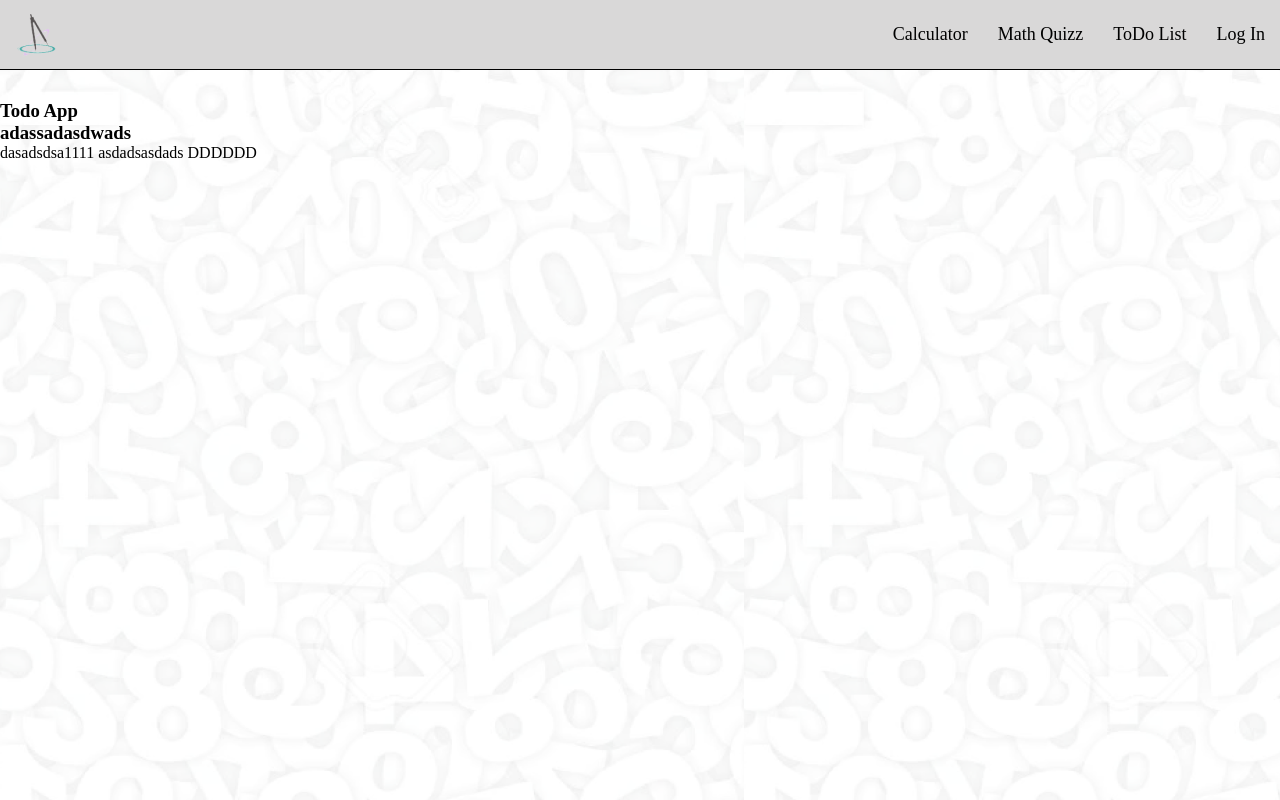
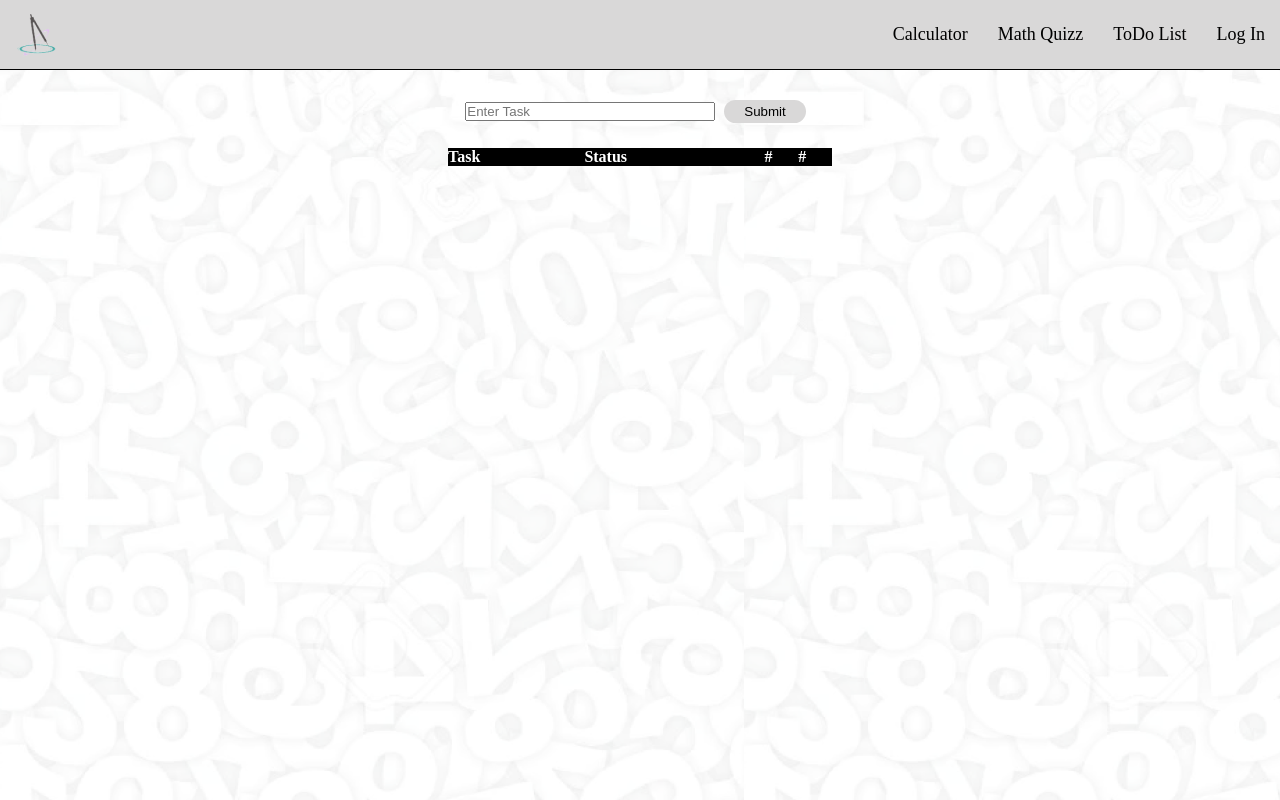
Before and after one commit to dnscrst/utility-project, a Vue app: page /todolist in a window 1280 px wide. Built offline with nearby package versions, Linux system fonts and the light colour scheme.

Commit message:
Added the Todo List feauture

```diff
--- a/package.json
+++ b/package.json
@@ -15,6 +15,7 @@
     "vuex": "^3.6.2"
   },
   "devDependencies": {
+    "@fortawesome/fontawesome-free": "^6.2.0",
     "@vue/cli-plugin-babel": "~5.0.0",
     "@vue/cli-plugin-router": "~5.0.0",
     "@vue/cli-plugin-vuex": "~5.0.0",
--- a/src/components/ToDoList.vue
+++ b/src/components/ToDoList.vue
@@ -1,17 +1,158 @@
 <template>
-    <div>
-dasadsdsa1111
-asdadsasdads
-DDDDDD
+    <div class="container">
+        <main>
+        <div class="submit-form">
+             <form>
+                <label>
+                    <input v-model="task" type="text" placeholder="Enter Task" id="input-control">
+                     <button @click="submitTask">Submit</button>
+                </label>
+             </form>
+        </div>
+        <div class="table-form">
+          <table>
+            <tr>
+                <th>Task</th>
+                <th>Status</th>
+                <th>#</th>
+                <th>#</th>
+            </tr>
+            <tr v-for="(task,index) in tasks" :key="index">
+                <td>{{task.name}}</td>
+                <td><span @click="changeStatus(index)">{{task.status}}</span></td>
+                <td>
+                    <div @click="editTask(index)">
+                        <span class="fa fa-pen"></span>
+                    </div>
+                </td>
+                <td>
+                    <div @click="deleteTask(index)">
+                        <span class="fa fa-trash"></span>
+                    </div>
+                </td>
+            </tr>
+          </table>
+        </div>
+        </main>
     </div>
 </template>
 
 <script>
     export default {
         name: 'ToDoList',
+       data() {
+        return{
+            task: '',
+            editedTask: null,
+            allStatuses: ['To-do', 'In-progress', 'Finished'],
+            tasks: []
+        }
+       },
+       methods: {
+        submitTask(e) {
+            if(this.task.length === 0) return;
+            e.preventDefault();
+
+            if(this.editedTask === null){
+                this.tasks.push({
+                name: this.task,
+                status: 'To-do'
+            });
+            }
+            else{
+                this.tasks[this.editedTask].name = this.task;
+                this.editedTask = null;
+            }
+
+            this.task = '';
+        },
+        deleteTask(index){
+            this.tasks.splice(index, 1);
+        },
+        editTask(index){
+            this.task = this.tasks[index].name;
+            this.editedTask = index;
+        },
+        changeStatus(index){
+          let newIndex = this.allStatuses.indexOf(this.tasks[index].status);
+          if(++newIndex > 2) newIndex = 0;
+          this.tasks[index].status = this.allStatuses[newIndex];
+        },
+       }
     }
 </script>
 
 <style lang="scss">
-
+@import '../styles/vars.scss';
+@media only screen and (min-width: 0) {
+    .container{
+        width: 100%;
+        .submit-form{
+            width: 100%;
+            text-align: center;
+            input{
+                max-width: 35%
+            }
+            button{
+                margin: 0 9px;
+                padding: 4px 20px;
+                border: none;
+                background-color: $light-grey;
+                border-radius: 15px;
+            }
+        }
+        table {
+            width: 80%;
+            margin: 0 auto;
+            border-collapse: collapse;
+            background-color: white;
+            tr{
+                max-width: 80%;
+                &:nth-child(even){
+                    background-color: lightgrey;
+                }
+            }
+            th{
+                text-align: justify;
+                 background-color: black;
+                 color: white;
+            }
+            td{
+                text-align: justify;
+                border: 1px solid lightgray;
+            }
+        }
+        .table-form{
+            padding-top: 25px;
+        }
+}
+}
+@media only screen and (min-width: 768px){
+ .container{
+    width: 100%;
+    input{
+        width: 200px;
+    }
+    table{
+        width: 40%;
+        tr{
+            max-width: 60%;
+        }
+    }
+ }
+}
+@media only screen and (min-width: 1140px) {
+    .container{
+        width: 100%;
+        input{
+            width: 250px;
+        }
+        table{
+            width: 30%;
+            tr{
+                max-width: 45%;
+            }
+        }
+    }
+}
 </style>
--- a/src/main.js
+++ b/src/main.js
@@ -4,6 +4,8 @@ import router from './router'
 import store from './store'
 import './styles/base.scss'
 import './styles/base-classes.scss'
+import '@fortawesome/fontawesome-free/css/all.css'
+import '@fortawesome/fontawesome-free/js/all.js'
 
 Vue.config.productionTip = false
 
--- a/src/views/ToDoListView.vue
+++ b/src/views/ToDoListView.vue
@@ -1,8 +1,6 @@
 <template>
     <div class="todolist-page main-grid">
       <main>
-        <h3>Todo App</h3>
-        <h3>adassadasdwads</h3>
         <ToDoList />
       </main>
     </div>
@@ -17,5 +15,4 @@ import ToDoList from '@/components/ToDoList.vue';
 </script>
 
 <style lang="scss">
-
 </style>
```
Also changed, not shown: 1 other file (tests, documents, lock files or other folders).
